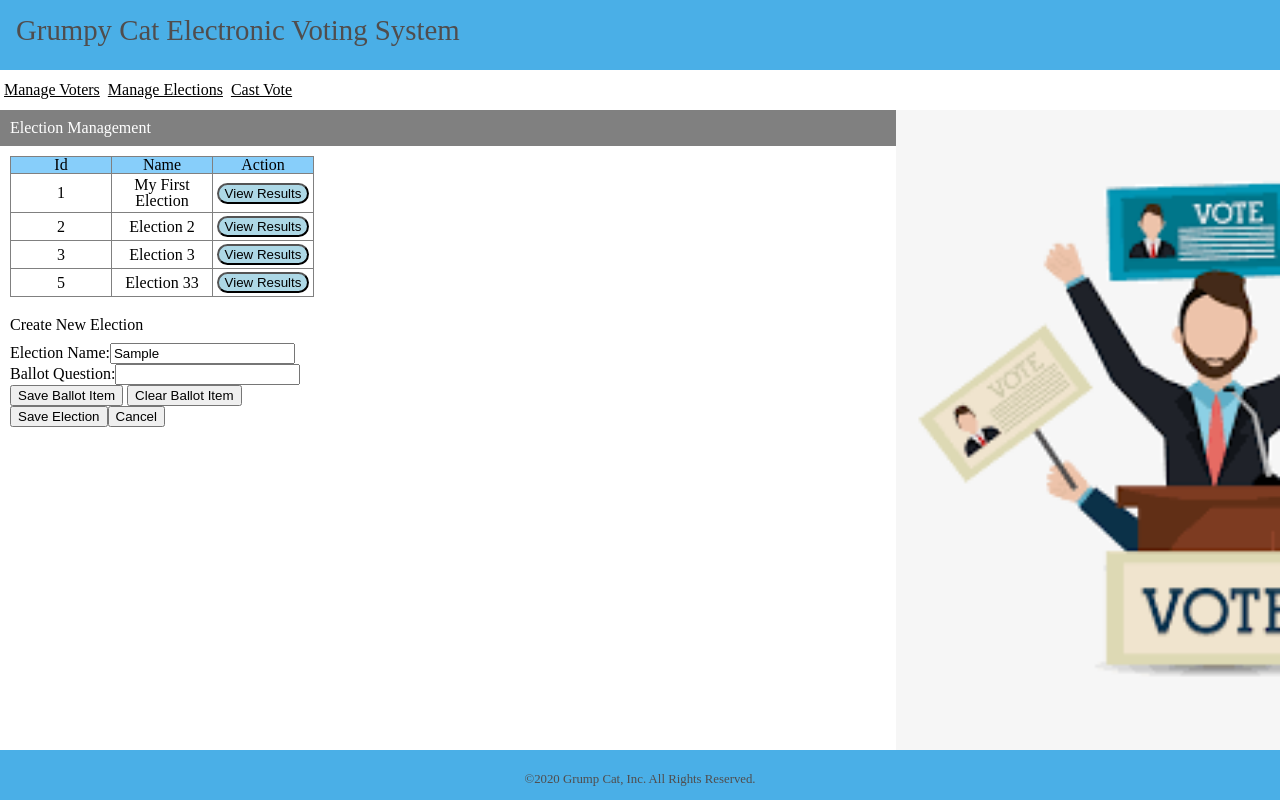
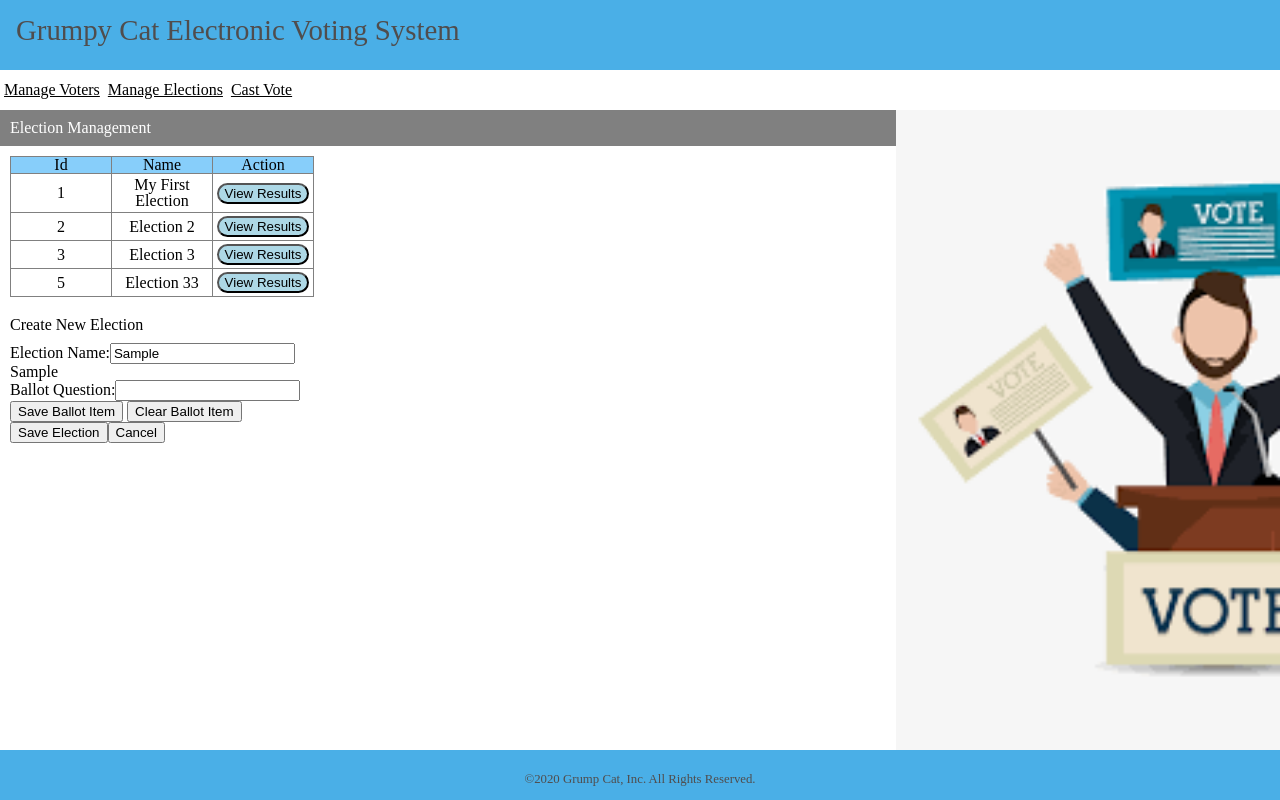
Before and after one commit to ryee98/grumpy-kitten, a React (Create React App) app in the folder app/: page /election_mgmt in a window 1280 px wide. Both pictures are taken after typing "Sample", "Sample" into the empty fields and a click on the button "Save Ballot Item". Built offline with nearby package versions, Linux system fonts and the light colour scheme; data requests are answered from the project's data file.

Commit message:
add election save functionality along with question display

```diff
--- a/app/src/components/containers/ElectionManagementPageContainer.js
+++ b/app/src/components/containers/ElectionManagementPageContainer.js
@@ -2,7 +2,7 @@ import React, { useState } from 'react';
 import { bindActionCreators } from 'redux';
 import { useSelector, useDispatch } from 'react-redux';
 import { ElectionManagementPage } from '../pages/ElectionManagementPage';
-import { refreshElections, createSaveQuestionAction } from '../../actions/electionManagementActions';
+import { refreshElections, createSaveQuestionAction, addElection } from '../../actions/electionManagementActions';
 
 export const ElectionManagementPageContainer = () => {
   const {elections, electionQuestions} = useSelector(state => state);
@@ -11,7 +11,7 @@ export const ElectionManagementPageContainer = () => {
   const dispatchProps = bindActionCreators({
     onRefreshElections: refreshElections,
     onSubmitBallotItem: createSaveQuestionAction,
-
+    onSubmitElection: addElection,
   }, useDispatch());
 
     return <ElectionManagementPage {...dispatchProps} elections={elections} electionQuestions={electionQuestions}/>;
--- a/app/src/components/election-mgmt/ElectionForm.js
+++ b/app/src/components/election-mgmt/ElectionForm.js
@@ -10,7 +10,7 @@ export const ElectionForm = (props) => {
     });
 
     const submitElection = () => {
-        onSubmitElection({...electionForm});
+        onSubmitElection({...electionForm, ballotItems: electionQuestions});
         resetElectionForm();
     };
 
@@ -34,7 +34,9 @@ export const ElectionForm = (props) => {
         </div>
         <div>
             <ol>
-
+            {electionQuestions.map((question,i) => {
+                return <li key={i}>{question}</li>
+            })}
             </ol>
         </div>
         <div>
--- a/app/src/components/pages/ElectionManagementPage.js
+++ b/app/src/components/pages/ElectionManagementPage.js
@@ -5,7 +5,7 @@ import { ElectionTable } from '../election-mgmt/ElectionTable';
 import { ElectionForm} from '../election-mgmt/ElectionForm';
 
 export const ElectionManagementPage = (props) => {
-    const { onRefreshElections, onSubmitBallotItem, elections, electionQuestions, onSave, onUpdate} = props;
+    const { onRefreshElections, onSubmitBallotItem, elections, electionQuestions, onSubmitElection, onUpdate} = props;
     console.log('onSubmitBallotItem', onSubmitBallotItem);
     useEffect(() => {
         console.log('useEffect refreshElections');
@@ -23,7 +23,7 @@ export const ElectionManagementPage = (props) => {
 
             <section>
                 <p>Create New Election</p>
-                <ElectionForm onSubmitElection={onSave} electionQuestions={electionQuestions} onSubmitBallotItem={onSubmitBallotItem} onUpdateElection={onUpdate}  buttonText="Save Election"/>
+                <ElectionForm onSubmitElection={onSubmitElection} electionQuestions={electionQuestions} onSubmitBallotItem={onSubmitBallotItem} onUpdateElection={onUpdate}  buttonText="Save Election"/>
             </section>
         </>
     );
```
